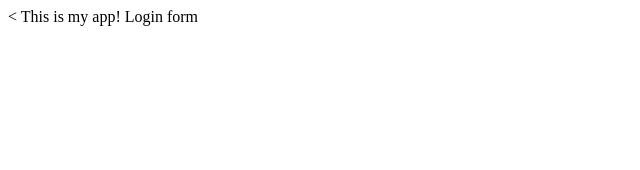
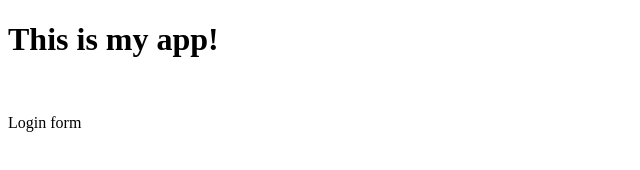
Before and after one commit to IgorHadzi/myappsample, a plain HTML site: page index.html in a window 1280 px wide. Shown: the whole page, without its empty margins (0-640 px from the left). Drawn offline with Linux system fonts and the light colour scheme.

Commit message:
Added tags in index.html

```diff
--- a/index.html
+++ b/index.html
@@ -1,11 +1,11 @@
-<<!DOCTYPE html>
+<!DOCTYPE html>
 <html lang="en" dir="ltr">
   <head>
     <meta charset="utf-8">
     <title>My App</title>
   </head>
   <body>
-    This is my app!
-    Login form
+    <h1>This is my app!</h1></br>
+    <p>Login form</p>
   </body>
 </html>
```
